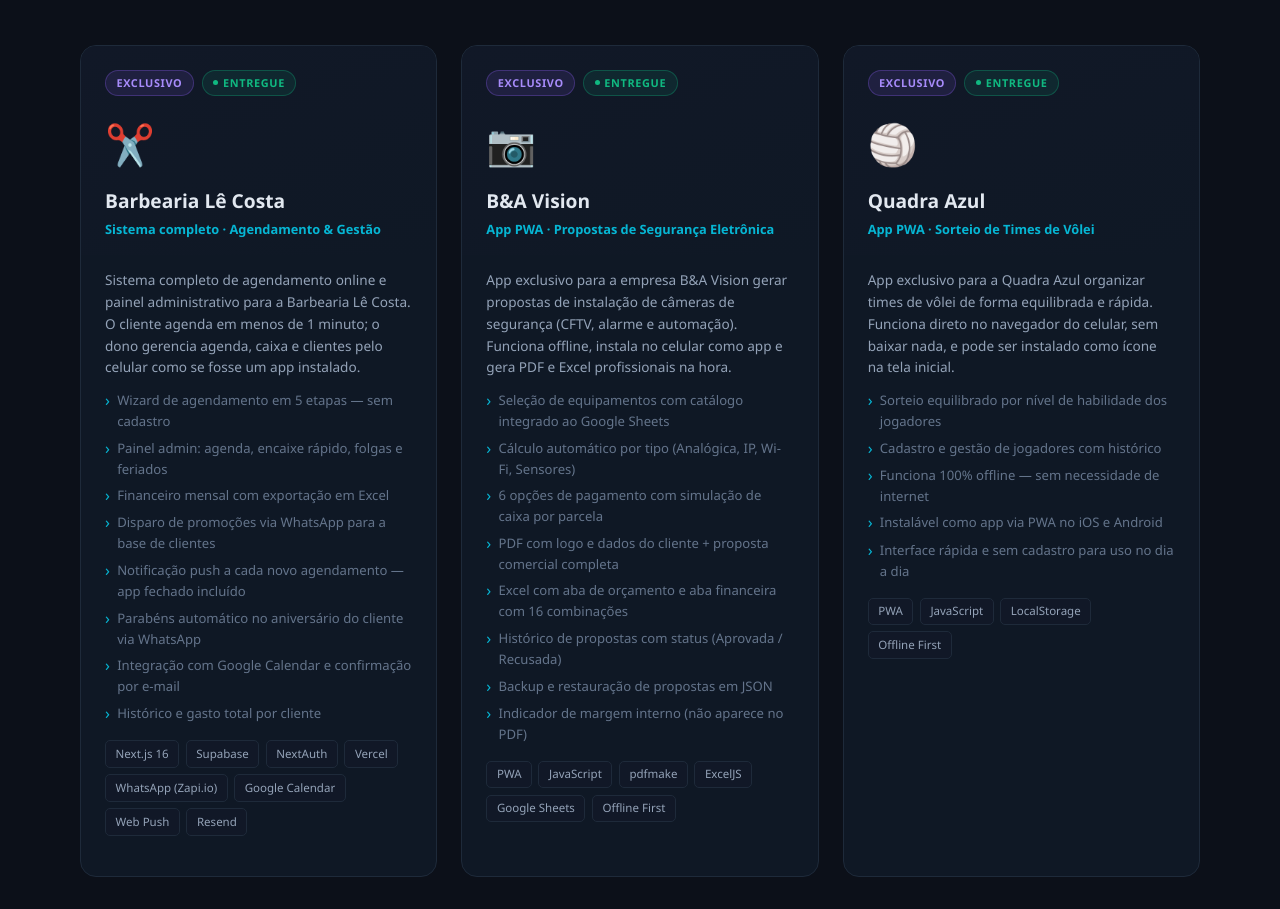
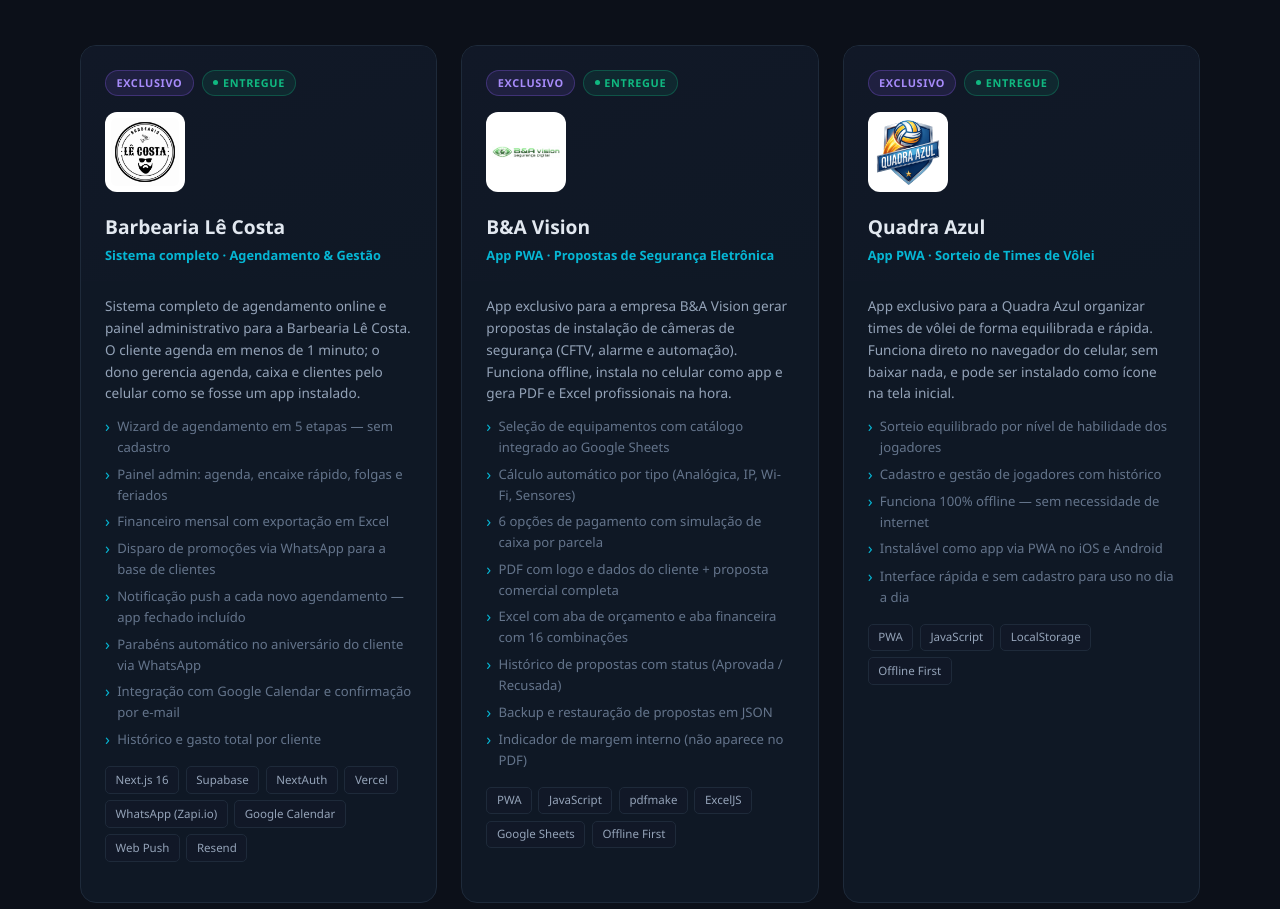
Before and after one commit to CPZ-Digital/portfolio-cpzdigital, a plain HTML site: page index.html in a window 1280 px wide. Shown: the part 3073-3982 px from the top of the page. Drawn offline with Linux system fonts and the light colour scheme; a web font is replaced by a local one.

Commit message:
feat: substitui emojis pelas logos reais nos cards de projetos exclusivos

```diff
--- a/index.html
+++ b/index.html
@@ -219,6 +219,7 @@ section{padding:5.5rem 1.5rem;}
 .badge-dot{width:5px;height:5px;border-radius:50%;flex-shrink:0;}
 
 .entrega-icon{font-size:2.5rem;margin-bottom:.6rem;display:block;}
+.entrega-logo{width:80px;height:80px;object-fit:contain;margin-bottom:.75rem;border-radius:12px;background:#fff;padding:6px;}
 .entrega-nome{font-size:1.2rem;font-weight:800;margin-bottom:.15rem;}
 .entrega-tagline{font-size:.8rem;color:var(--accent2);font-weight:600;}
 
@@ -525,7 +526,7 @@ footer{
             <span class="badge badge-exclusivo">Exclusivo</span>
             <span class="badge badge-entregue"><span class="badge-dot" style="background:var(--success)"></span> Entregue</span>
           </div>
-          <span class="entrega-icon">✂️</span>
+          <img src="logo-lecosta.png" alt="Barbearia Lê Costa" class="entrega-logo">
           <div class="entrega-nome">Barbearia Lê Costa</div>
           <div class="entrega-tagline">Sistema completo · Agendamento & Gestão</div>
         </div>
@@ -563,7 +564,7 @@ footer{
             <span class="badge badge-exclusivo">Exclusivo</span>
             <span class="badge badge-entregue"><span class="badge-dot" style="background:var(--success)"></span> Entregue</span>
           </div>
-          <span class="entrega-icon">📷</span>
+          <img src="logo-bavision.png" alt="B&A Vision" class="entrega-logo">
           <div class="entrega-nome">B&A Vision</div>
           <div class="entrega-tagline">App PWA · Propostas de Segurança Eletrônica</div>
         </div>
@@ -599,7 +600,7 @@ footer{
             <span class="badge badge-exclusivo">Exclusivo</span>
             <span class="badge badge-entregue"><span class="badge-dot" style="background:var(--success)"></span> Entregue</span>
           </div>
-          <span class="entrega-icon">🏐</span>
+          <img src="logo-quadraazul.png" alt="Quadra Azul" class="entrega-logo">
           <div class="entrega-nome">Quadra Azul</div>
           <div class="entrega-tagline">App PWA · Sorteio de Times de Vôlei</div>
         </div>
```
Also changed, not shown: logo-bavision.png (added), logo-lecosta.png (added), logo-quadraazul.png (added).
